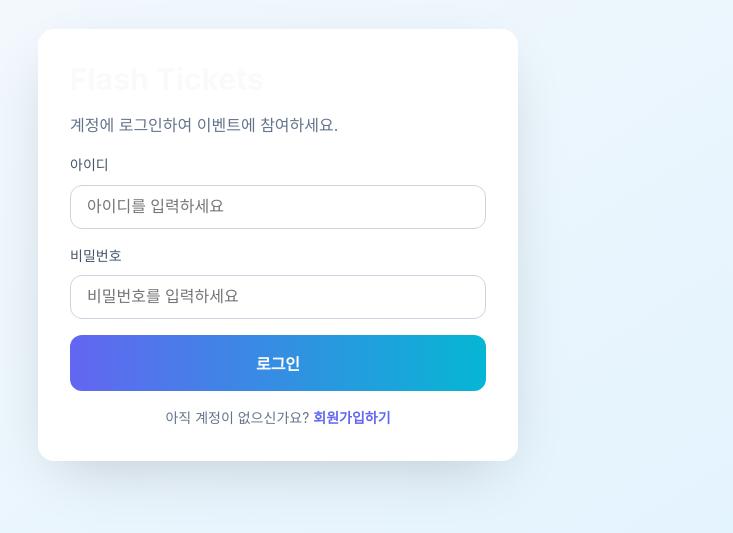
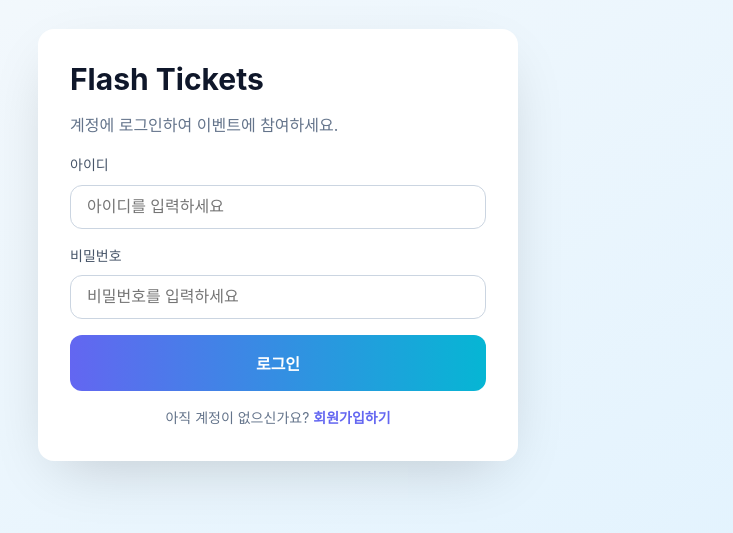
Before and after one commit to kwonjin24/flash-ticket-aws-, a React (Vite) app in the folder web/: page /login in a window 1280 px wide. Shown: the part 155-688 px from the top of the page, without its empty margins (362-1095 px from the left). Built offline with nearby package versions, Linux system fonts and the light colour scheme; no server answers.

Commit message:
feat: 타이틀 색상 수정

```diff
--- a/web/src/App.css
+++ b/web/src/App.css
@@ -69,6 +69,7 @@ a {
   margin: 0;
   font-size: 1.875rem;
   font-weight: 700;
+  color: #0f172a;
 }
 
 .auth-page__subtitle {
```
